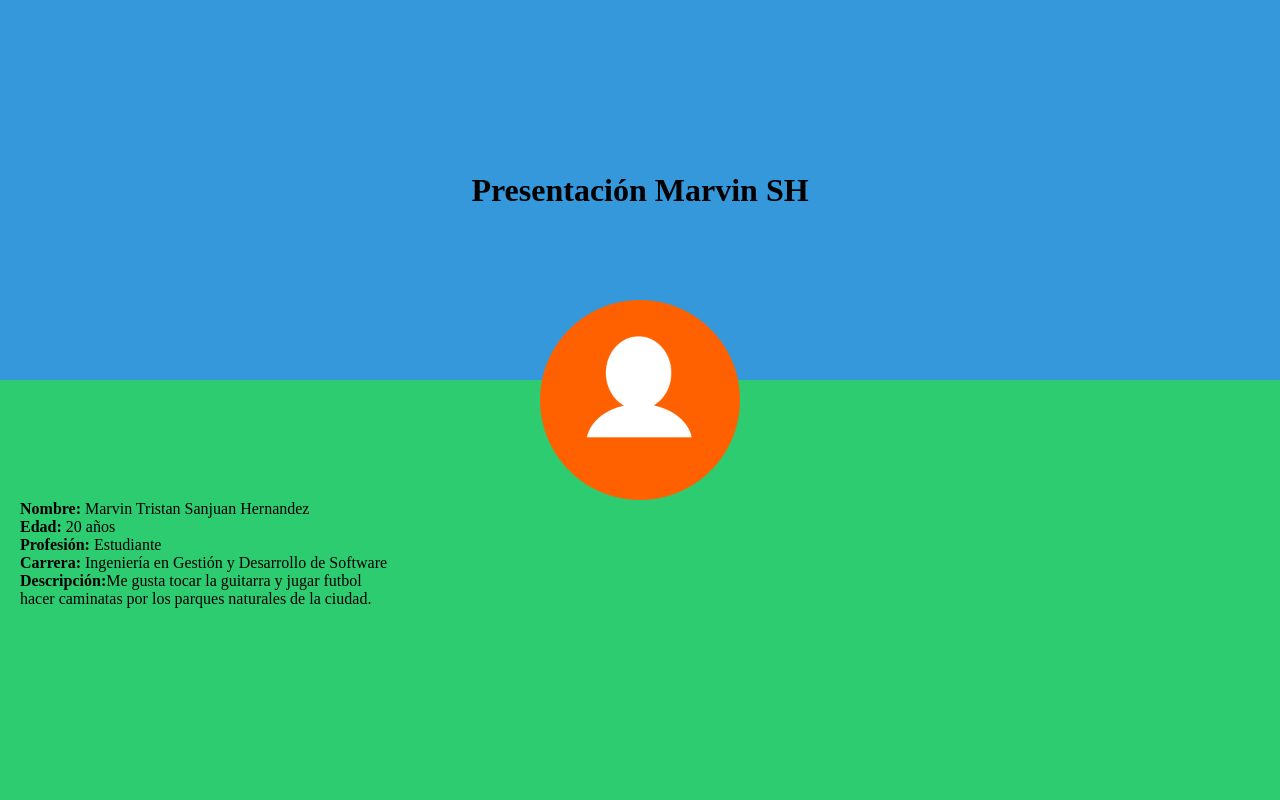
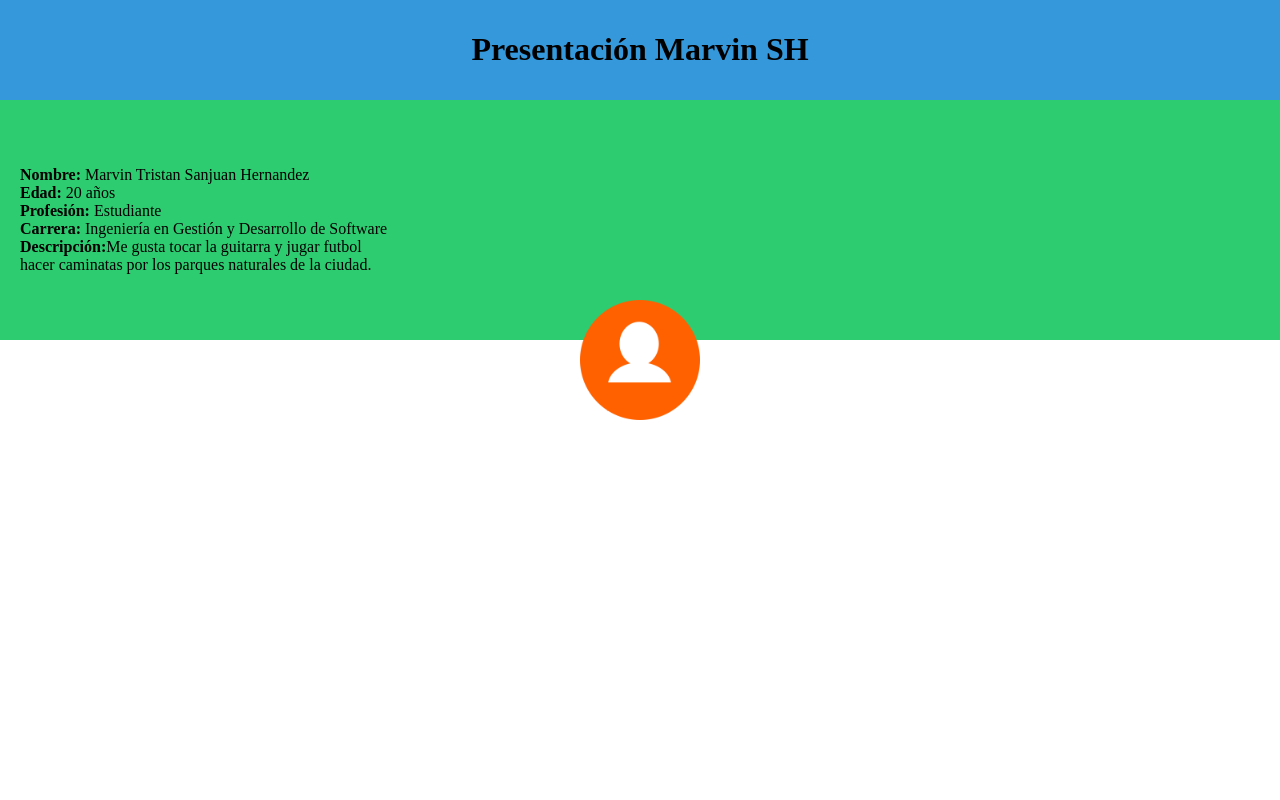
Before and after one commit to MarvinSHH/DcMarvin, a PHP site: page /Presentacion.html in a window 1280 px wide. Run offline with PHP 8.4, Linux system fonts and the light colour scheme.

Commit message:
Presentacion.css

```diff
--- a/App movil multiplataforma/practica 1/Presentacion.css
+++ b/App movil multiplataforma/practica 1/Presentacion.css
@@ -2,50 +2,51 @@
   margin: 0;
   overflow: hidden;
 }
-/**/
-.divPrincipal {
+
+.contenido-centrado {
+  position: fixed;
+  top: 50%;
+  left: 50%;
+  transform: translate(-50%, -50%);
+  height: 500px;
+  width: 400px;
+  background-color: #fff;
+  box-shadow: 0px 2px 5px rgba(0, 0, 0, 0.15);
   display: flex;
-  height: 100vh;
   flex-direction: column;
-  position: relative;
-}
-
-.div-superior {
-  flex: 1;
-  background-color: #3498db;
-  display: flex;
-  justify-content: center;
-  align-items: center;
+  border: none;
+  border-radius: none;
 }
 
 .imagen-central {
   position: absolute;
-  top: 50%;
+  top: 45%;
   left: 50%;
   transform: translate(-50%, -50%);
-  z-index: 1;
-  width: 200px;
+  width: 120px;
   height: auto;
 }
 
+.div-superior {
+  background-color: #3498db;
+  flex: 1;
+  padding: 10px;
+  display: flex;
+  justify-content: center;
+  align-items: center;
+  border-radius: none;
+}
+
 .div-inferior {
+  background-color: #2ecc71;
   flex: 1;
-  background-color: #2ecc71;
   padding: 20px;
-  display: flex;
-  align-items: flex-start;
 }
 
 .texto {
   width: 100%;
   display: flex;
   flex-direction: column;
+  margin: 30px;
+  margin-left: 0;
 }
-
-h1 {
-  margin: 0;
-}
-
-p {
-  margin: 100px 0;
-}
```
